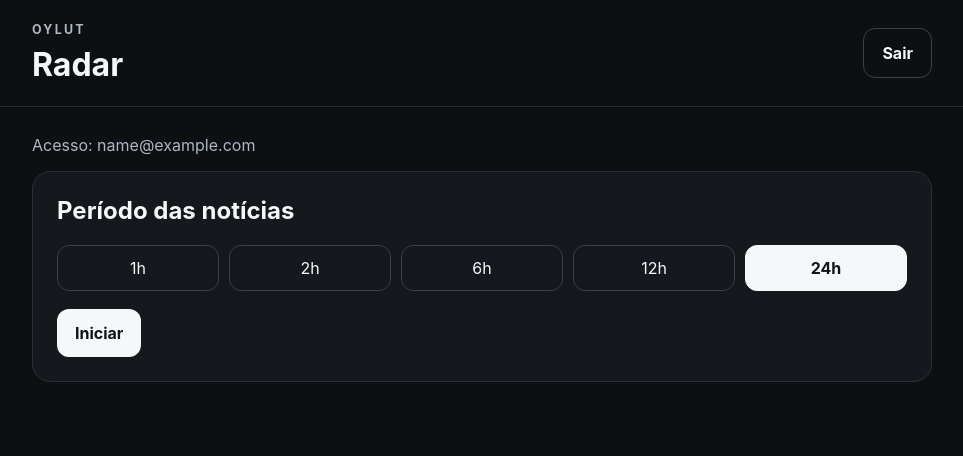
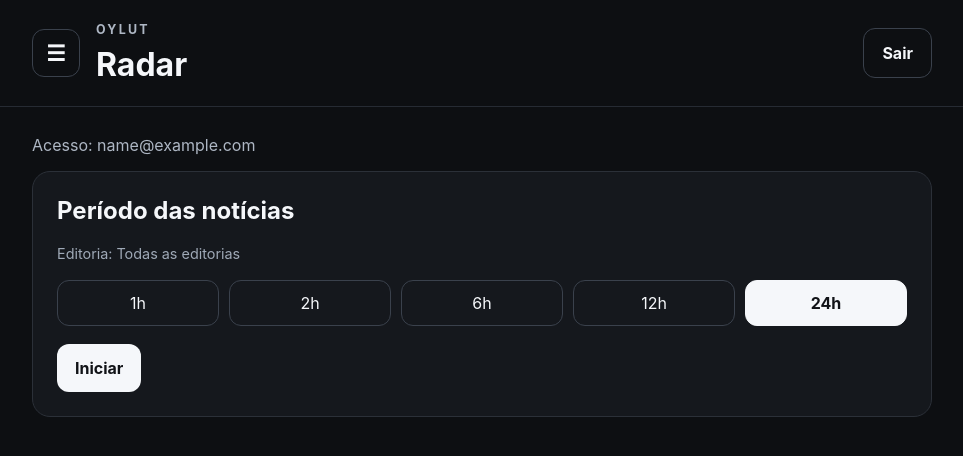
Before and after one commit to lopestulyopb/radar-oylut, a FastAPI app: template app/templates/radar.html in a window 1280 px wide. Shown: the top 456 px of the page, without its empty margins (158-1121 px from the left). Run offline with FastAPI, Linux system fonts and the light colour scheme; the template is opened without the code that fills it: most values are stand-ins (such as "Sample title", 1, 10 or a date in 2020).

Commit message:
Add files via upload

```diff
--- a/app/editorial/text.py
+++ b/app/editorial/text.py
@@ -2,7 +2,7 @@ import re
 import unicodedata
 from bs4 import BeautifulSoup
 
-PORTALS = "MaisPB|ClickPB|WSCOM|Polêmica Paraíba|Jornal da Paraíba|G1 Paraíba|Patos Online"
+PORTALS = "MaisPB|ClickPB|Polêmica Paraíba|Jornal da Paraíba|Patos Online|Diário do Sertão"
 
 
 def normalize_text(value: str) -> str:
--- a/app/main.py
+++ b/app/main.py
@@ -16,7 +16,7 @@ COOKIE_SECURE = os.getenv("COOKIE_SECURE", "true").lower() == "true"
 app = FastAPI(
     title="Radar Oylut",
     description="Radar jornalístico protegido por login.",
-    version="5.3.0",
+    version="5.4.0",
 )
 
 app.mount("/static", StaticFiles(directory="app/static"), name="static")
@@ -160,16 +160,20 @@ async def sair():
 
 @app.get("/saude")
 def saude():
-    return {"status": "ok", "versao": "5.3.0"}
+    return {"status": "ok", "versao": "5.4.0"}
 
 
 @app.get("/radar", operation_id="buscarNoticiasRecentes")
-async def radar(request: Request, horas: int = Query(default=24, ge=1, le=24)):
+async def radar(
+    request: Request,
+    horas: int = Query(default=24, ge=1, le=24),
+    editoria: str = Query(default="todas", pattern="^(todas|seguranca|servico|esportes|politica|geral)$"),
+):
     user, refreshed = await validate_or_refresh_session(request)
     if not user:
         return JSONResponse({"detail": "Não autenticado"}, status_code=401)
 
-    noticias = await collect_news(hours=horas)
+    noticias = await collect_news(hours=horas, editoria=editoria)
     response = JSONResponse(noticias)
     if refreshed:
         set_auth_cookies(response, *refreshed)
--- a/app/static/radar.js
+++ b/app/static/radar.js
@@ -2,7 +2,61 @@ const button = document.getElementById('iniciar');
 const copyButton = document.getElementById('copiar');
 const status = document.getElementById('status');
 const results = document.getElementById('resultados');
+const openMenuButton = document.getElementById('abrirMenu');
+const closeMenuButton = document.getElementById('fecharMenu');
+const sidebar = document.getElementById('sidebar');
+const sidebarBackdrop = document.getElementById('sidebarBackdrop');
+const editoriaAtual = document.getElementById('editoriaAtual');
 let currentNews = [];
+
+const EDITORIA_LABELS = {
+  todas: 'Todas as editorias',
+  seguranca: 'Segurança e trânsito',
+  servico: 'Serviço, saúde e educação',
+  esportes: 'Esportes',
+  politica: 'Política e Justiça',
+  geral: 'Geral e entretenimento',
+};
+
+function selectedEditoria() {
+  const selected = document.querySelector('input[name="editoria"]:checked');
+  return selected ? selected.value : 'todas';
+}
+
+function updateEditoriaLabel() {
+  editoriaAtual.textContent = `Editoria: ${EDITORIA_LABELS[selectedEditoria()]}`;
+}
+
+function openSidebar() {
+  sidebar.classList.add('open');
+  sidebar.setAttribute('aria-hidden', 'false');
+  sidebarBackdrop.hidden = false;
+  requestAnimationFrame(() => sidebarBackdrop.classList.add('visible'));
+  openMenuButton.setAttribute('aria-expanded', 'true');
+  document.body.classList.add('menu-open');
+}
+
+function closeSidebar() {
+  sidebar.classList.remove('open');
+  sidebar.setAttribute('aria-hidden', 'true');
+  sidebarBackdrop.classList.remove('visible');
+  openMenuButton.setAttribute('aria-expanded', 'false');
+  document.body.classList.remove('menu-open');
+  setTimeout(() => { sidebarBackdrop.hidden = true; }, 180);
+}
+
+openMenuButton.addEventListener('click', openSidebar);
+closeMenuButton.addEventListener('click', closeSidebar);
+sidebarBackdrop.addEventListener('click', closeSidebar);
+document.addEventListener('keydown', event => {
+  if (event.key === 'Escape') closeSidebar();
+});
+document.querySelectorAll('input[name="editoria"]').forEach(input => {
+  input.addEventListener('change', () => {
+    updateEditoriaLabel();
+    closeSidebar();
+  });
+});
 
 function createText(tag, className, text) {
   const element = document.createElement(tag);
@@ -87,20 +141,21 @@ function renderArticle(noticia, index) {
 }
 
 button.addEventListener('click', async () => {
-  const selected = document.querySelector('input[name="horas"]:checked');
-  const horas = selected ? selected.value : '24';
+  const selectedHours = document.querySelector('input[name="horas"]:checked');
+  const horas = selectedHours ? selectedHours.value : '24';
+  const editoria = selectedEditoria();
   button.disabled = true;
   copyButton.hidden = true;
   currentNews = [];
-  status.textContent = 'Buscando, comparando e organizando notícias...';
+  status.textContent = `Buscando notícias de ${EDITORIA_LABELS[editoria].toLowerCase()}...`;
   results.innerHTML = '';
 
   try {
-    const response = await fetch(`/radar?horas=${encodeURIComponent(horas)}`);
+    const response = await fetch(`/radar?horas=${encodeURIComponent(horas)}&editoria=${encodeURIComponent(editoria)}`);
     if (response.status === 401) { window.location.href = '/login'; return; }
     if (!response.ok) throw new Error('Falha ao executar o Radar.');
     currentNews = await response.json();
-    status.textContent = `${currentNews.length} fato(s) encontrado(s), organizados por relevância.`;
+    status.textContent = `${currentNews.length} fato(s) encontrado(s) em ${EDITORIA_LABELS[editoria].toLowerCase()}, organizados por relevância.`;
     copyButton.hidden = currentNews.length === 0;
     currentNews.forEach((noticia, index) => results.appendChild(renderArticle(noticia, index)));
   } catch (error) {
@@ -109,3 +164,5 @@ button.addEventListener('click', async () => {
     button.disabled = false;
   }
 });
+
+updateEditoriaLabel();
--- a/app/static/style.css
+++ b/app/static/style.css
@@ -95,3 +95,31 @@ a { color: #b8c8ff; }
   .card-actions { justify-content: stretch; }
   .copy-article { width: 100%; }
 }
+
+/* Menu lateral e filtro de editorias */
+body.menu-open { overflow: hidden; }
+.topbar-title { display: flex; align-items: center; gap: 16px; }
+.menu-button, .icon-button { display: inline-grid; place-items: center; min-width: 48px; min-height: 48px; padding: 0; font-size: 1.35rem; }
+.sidebar-backdrop { position: fixed; inset: 0; z-index: 40; background: rgba(0,0,0,.58); opacity: 0; transition: opacity .18s ease; }
+.sidebar-backdrop.visible { opacity: 1; }
+.sidebar { position: fixed; inset: 0 auto 0 0; z-index: 50; width: min(86vw, 360px); padding: 24px; background: #12151a; border-right: 1px solid #303640; transform: translateX(-102%); transition: transform .2s ease; box-shadow: 18px 0 44px rgba(0,0,0,.34); }
+.sidebar.open { transform: translateX(0); }
+.sidebar-header { display: flex; align-items: center; justify-content: space-between; gap: 20px; padding-bottom: 20px; border-bottom: 1px solid #2b3038; }
+.sidebar-header h2 { margin: 5px 0 0; }
+.sidebar-section { margin-top: 26px; }
+.sidebar-label { margin: 0 0 12px; color: #aeb7c4; font-size: .84rem; font-weight: 700; letter-spacing: .04em; text-transform: uppercase; }
+.editoria-options { display: grid; gap: 8px; }
+.editoria-options input { position: absolute; opacity: 0; pointer-events: none; }
+.editoria-options span { display: block; padding: 14px 15px; border: 1px solid #343b46; border-radius: 12px; background: #171b21; color: #e7ebf1; cursor: pointer; transition: background .16s ease, border-color .16s ease, transform .16s ease; }
+.editoria-options span:hover { transform: translateX(2px); border-color: #596473; }
+.editoria-options input:checked + span { background: #f5f7fa; border-color: #f5f7fa; color: #111317; font-weight: 750; }
+.sidebar-note { margin-top: 26px; color: #7f8997; font-size: .84rem; line-height: 1.5; }
+.selection-summary { display: flex; align-items: flex-start; justify-content: space-between; gap: 16px; }
+.active-filter { margin: 6px 0 0; color: #9fa9b7; font-size: .9rem; }
+
+@media (max-width: 560px) {
+  .topbar { padding: 20px; }
+  .topbar-title { gap: 12px; }
+  .menu-button { min-width: 44px; min-height: 44px; }
+  .sidebar { padding: 20px; }
+}
--- a/app/templates/radar.html
+++ b/app/templates/radar.html
@@ -7,15 +7,44 @@
   <link rel="stylesheet" href="/static/style.css">
 </head>
 <body>
+  <div id="sidebarBackdrop" class="sidebar-backdrop" hidden></div>
+  <aside id="sidebar" class="sidebar" aria-hidden="true" aria-label="Menu do Radar">
+    <div class="sidebar-header">
+      <div><div class="brand">OYLUT</div><h2>Menu</h2></div>
+      <button id="fecharMenu" class="icon-button secondary" type="button" aria-label="Fechar menu">×</button>
+    </div>
+
+    <div class="sidebar-section">
+      <p class="sidebar-label">Filtrar por editoria</p>
+      <div class="editoria-options" role="radiogroup" aria-label="Escolha a editoria">
+        <label><input type="radio" name="editoria" value="todas" checked><span>Todas as editorias</span></label>
+        <label><input type="radio" name="editoria" value="seguranca"><span>Segurança e trânsito</span></label>
+        <label><input type="radio" name="editoria" value="servico"><span>Serviço, saúde e educação</span></label>
+        <label><input type="radio" name="editoria" value="esportes"><span>Esportes</span></label>
+        <label><input type="radio" name="editoria" value="politica"><span>Política e Justiça</span></label>
+        <label><input type="radio" name="editoria" value="geral"><span>Geral e entretenimento</span></label>
+      </div>
+    </div>
+    <p class="sidebar-note">Este menu poderá receber novas ferramentas nas próximas versões.</p>
+  </aside>
+
   <header class="topbar">
-    <div><div class="brand">OYLUT</div><h1>Radar</h1></div>
+    <div class="topbar-title">
+      <button id="abrirMenu" class="menu-button secondary" type="button" aria-label="Abrir menu" aria-expanded="false">☰</button>
+      <div><div class="brand">OYLUT</div><h1>Radar</h1></div>
+    </div>
     <form method="post" action="/sair"><button class="secondary" type="submit">Sair</button></form>
   </header>
 
   <main class="radar-shell">
     <p class="user">Acesso: {{ email }}</p>
     <section class="control-panel">
-      <h2>Período das notícias</h2>
+      <div class="selection-summary">
+        <div>
+          <h2>Período das notícias</h2>
+          <p id="editoriaAtual" class="active-filter">Editoria: Todas as editorias</p>
+        </div>
+      </div>
       <div class="periods" role="radiogroup" aria-label="Escolha o período">
         {% for hora in [1, 2, 6, 12, 24] %}
           <label><input type="radio" name="horas" value="{{ hora }}" {% if hora == 24 %}checked{% endif %}><span>{{ hora }}h</span></label>
```
Also changed, not shown: app/collector.py (+53 -35 lines), README.md.
